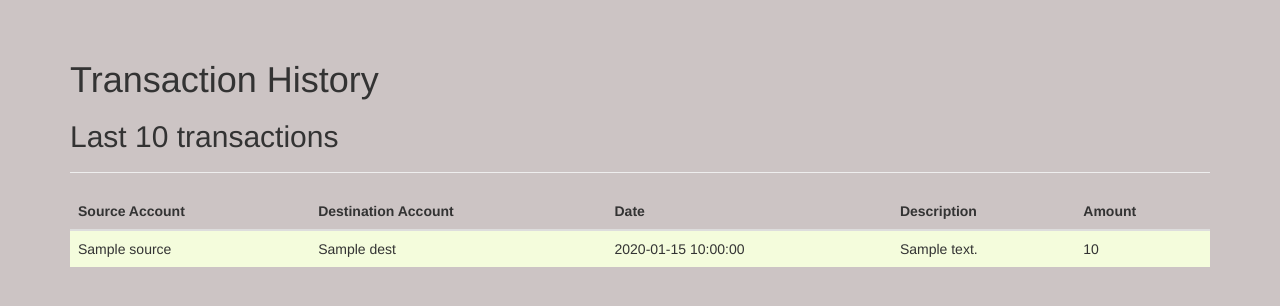
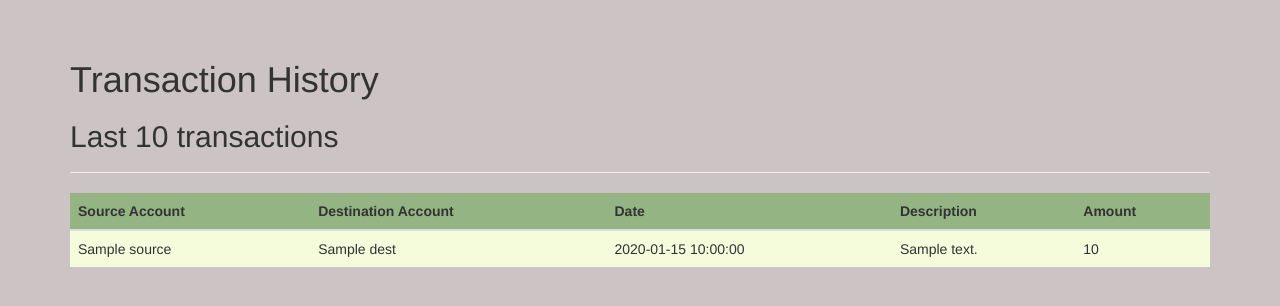
Before and after one commit to bxbrenden/gnucash-helper, a Python web app: template templates/transactions.html in a window 1280 px wide. Shown: the part 52-358 px from the top of the page. Run offline with Jinja, Linux system fonts and the light colour scheme; the template is opened without the code that fills it: most values are stand-ins (such as "Sample title", 1, 10 or a date in 2020); some libraries are stand-ins or nearby versions.

Commit message:
update table header color

```diff
--- a/static/stylin.css
+++ b/static/stylin.css
@@ -1,5 +1,9 @@
 html, body {
   background-color: #ccc4c4;
+}
+
+th {
+  background-color: #94b484;
 }
 
 tr.evenrow {
```
